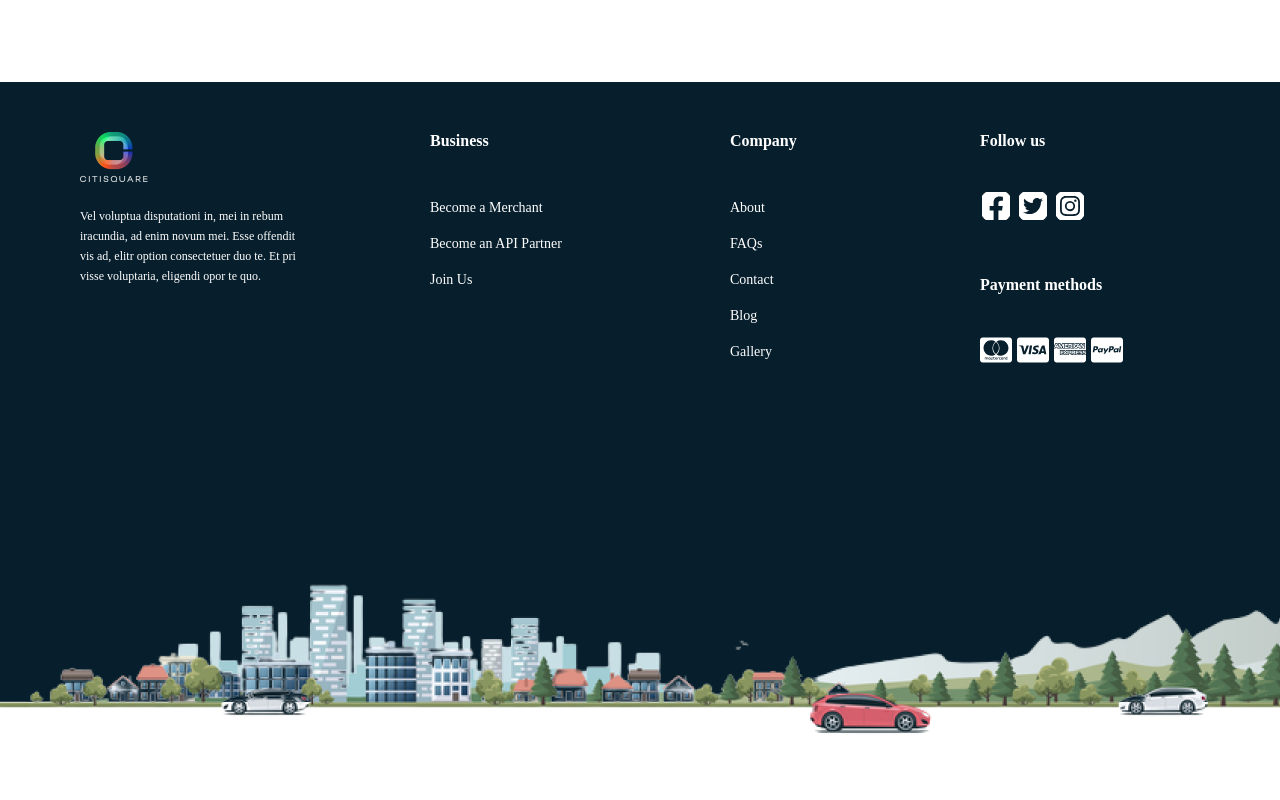
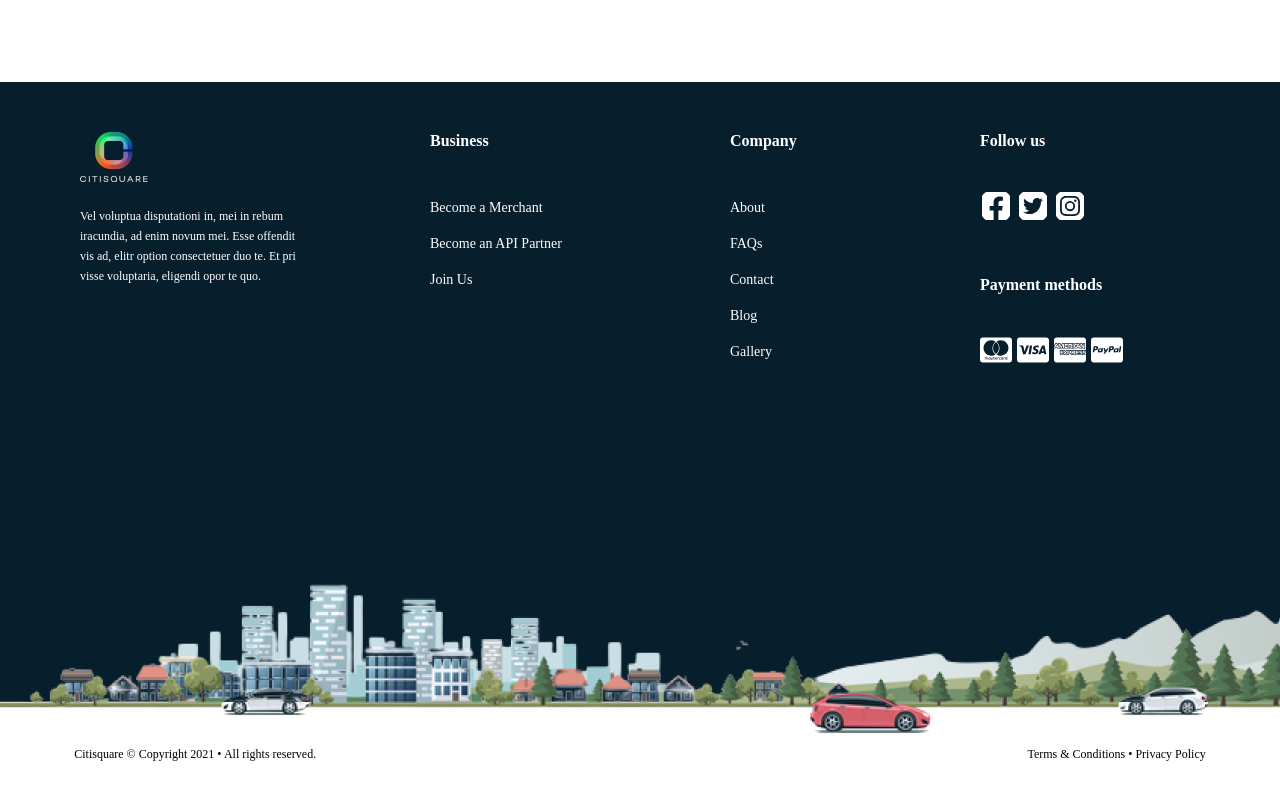
Before and after one commit to Ubongg/test-landing-page, a React (Create React App) app: page / in a window 1280 px wide. Shown: the part 5132-5932 px from the top of the page. Built offline with nearby package versions, Linux system fonts and the light colour scheme.

Commit message:
added copyright text to footer

```diff
--- a/src/components/Footer.js
+++ b/src/components/Footer.js
@@ -84,6 +84,10 @@ const Footer = () => {
       <div className="footer-img">
         <img src="/images/footer.png" alt="" />
       </div>
+      <p className="copyright">
+        Citisquare © Copyright 2021 • All rights reserved.
+      </p>
+      <p className="terms">Terms & Conditions • Privacy Policy</p>
     </div>
   );
 };
--- a/src/index.css
+++ b/src/index.css
@@ -819,3 +819,17 @@ font-size: 13px;
   right: 0;
   overflow-x: hidden;
 }
+.copyright{
+    position: absolute;
+    bottom: -10%;
+    left: 5.8%;
+    color: black;
+    font-size: 12px;
+}
+.terms{
+    position: absolute;
+    bottom: -10%;
+    right: 5.8%;
+    color: black;
+    font-size: 12px;
+}
```
